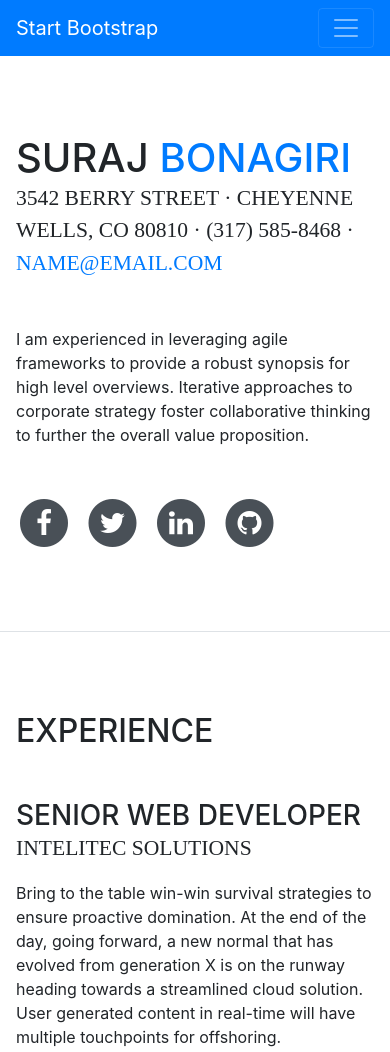
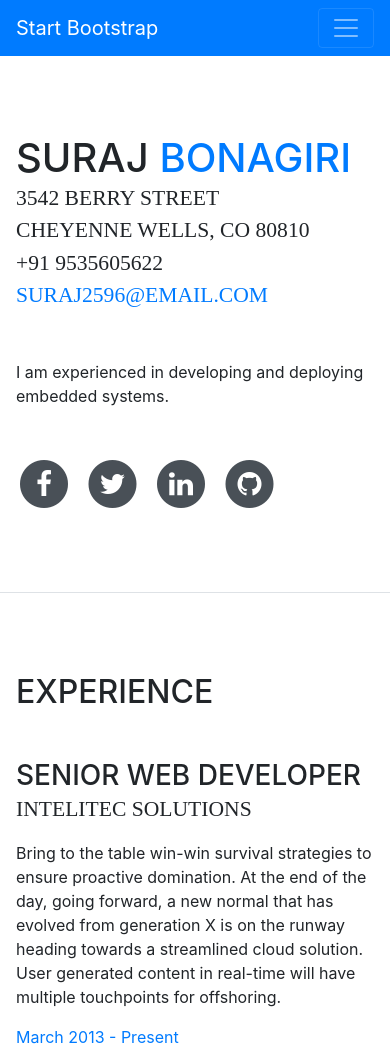
Before and after one commit to suraj2596/suraj2596.github.io, a website with bundled scripts: page index.html in a window 390 px wide. Shown: the top 1052 px of the page. Built offline with nearby package versions, Linux system fonts and the light colour scheme; a web font is replaced by a local one.

Commit message:
added phone number and little description. Also added breaks

```diff
--- a/index.html
+++ b/index.html
@@ -68,10 +68,10 @@
           <h1 class="mb-0">Suraj
             <span class="text-primary">Bonagiri</span>
           </h1>
-          <div class="subheading mb-5">3542 Berry Street · Cheyenne Wells, CO 80810 · (317) 585-8468 ·
-            <a href="mailto:name@email.com">name@email.com</a>
+          <div class="subheading mb-5">3542 Berry Street <br /> Cheyenne Wells, CO 80810 <br /> +91 9535605622 <br />
+            <a href="mailto:name@email.com">suraj2596@email.com</a>
           </div>
-          <p class="mb-5">I am experienced in leveraging agile frameworks to provide a robust synopsis for high level overviews. Iterative approaches to corporate strategy foster collaborative thinking to further the overall value proposition.</p>
+          <p class="mb-5">I am experienced in developing and deploying embedded systems.</p>
           <ul class="list-inline list-social-icons mb-0">
             <li class="list-inline-item">
               <a href="#">
```
